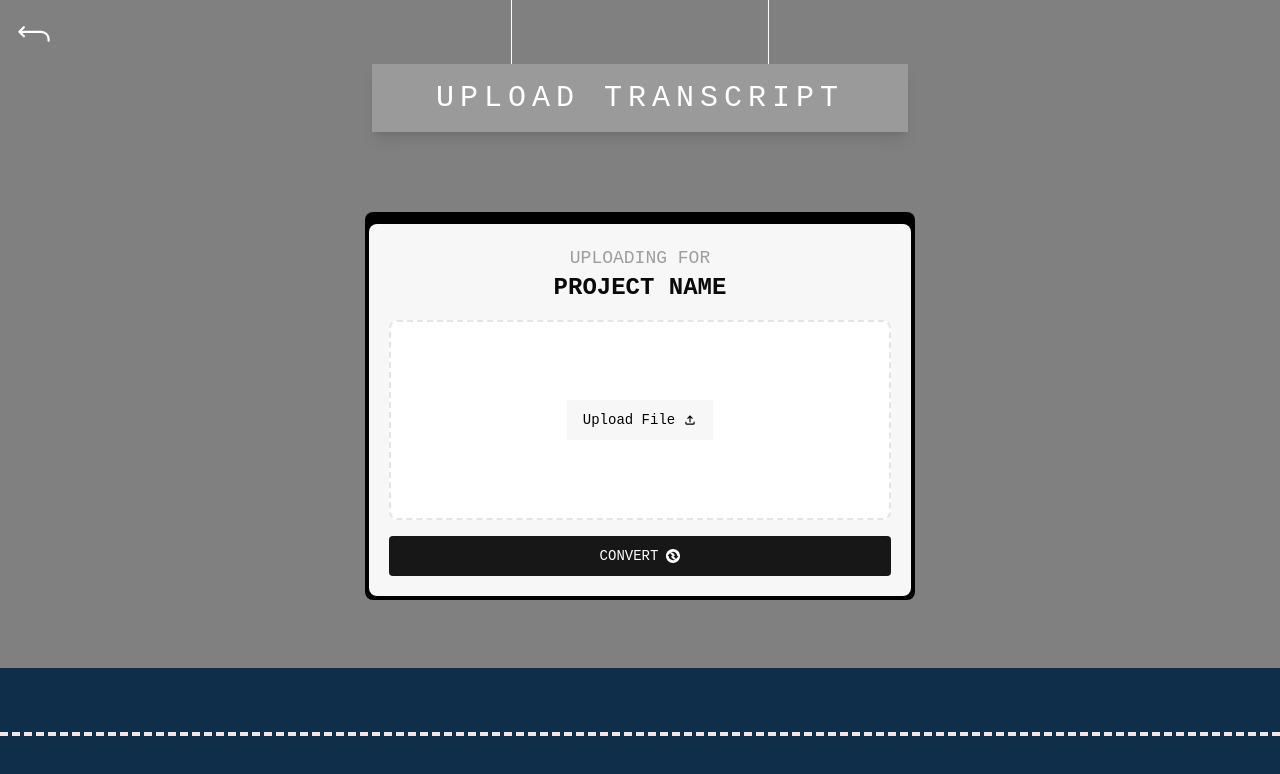
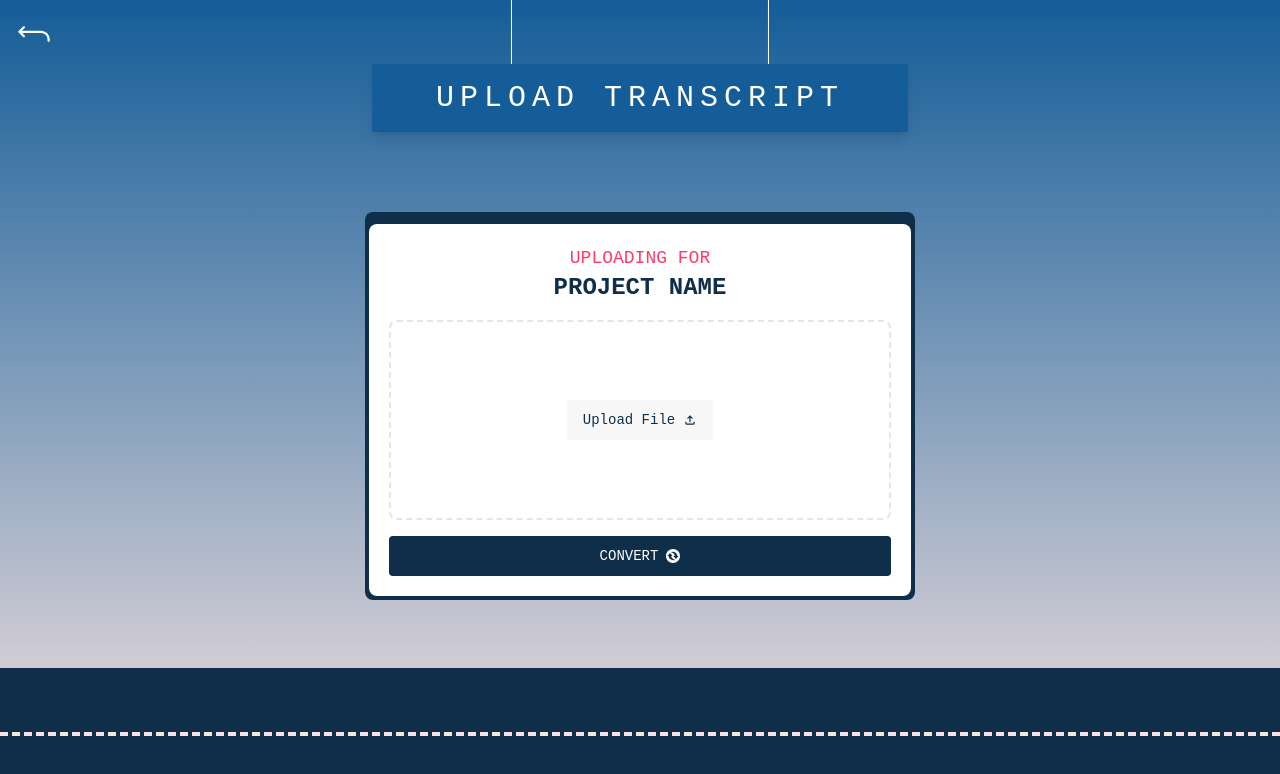
Before and after one commit to denniwang/IssueExpress, a Next.js app: page /protected/uploadTranscript in a window 1280 px wide. Shown: the top 774 px of the page. Built offline with nearby package versions, Linux system fonts and the light colour scheme.

Commit message:
more css

```diff
--- a/app/components/transcript-upload.tsx
+++ b/app/components/transcript-upload.tsx
@@ -128,9 +128,9 @@ const TranscriptUpload = () => {
   const fileInputRef = React.useRef<HTMLInputElement | null>(null);
 
   return (
-    <div className="flex flex-col items-center p-5 rounded-lg bg-[#F7F7F7]">
-      <p className="text-lg text-[#9E9E9E]">UPLOADING FOR</p>
-      <h1 className="text-2xl font-bold mb-4">PROJECT NAME</h1>
+    <div className="flex flex-col items-center p-5 rounded-lg bg-white">
+      <p className="text-lg text-[#FF3C68]">UPLOADING FOR</p>
+      <h1 className="text-2xl font-bold mb-4 text-[#0F2E4A]">PROJECT NAME</h1>
       <div
         onDrop={handleDrop}
         onDragOver={handleDragOver}
@@ -138,7 +138,7 @@ const TranscriptUpload = () => {
         className="bg-white border-2 border-dashed rounded-lg p-8 text-center cursor-pointer transition-colors hover:border-primary mb-4 flex flex-col justify-center items-center w-full"
         style={{ height: "200px" }}
       >
-        <Button className="bg-[#F7F7F7] text-black hover:bg-[#F7F7F7] hover:text-black rounded-none">
+        <Button className="bg-[#F7F7F7] text-[#0F2E4A] hover:bg-[#F7F7F7] hover:text-black rounded-none">
           Upload File <MdOutlineFileUpload className="inlined-block ml-2" />{" "}
         </Button>
         <input
@@ -163,7 +163,7 @@ const TranscriptUpload = () => {
           </div>
         )}
       </div>
-      <Button onClick={handleSubmit} className="w-full text-white rounded">
+      <Button onClick={handleSubmit} className="w-full text-white rounded bg-[#0F2E4A]">
         CONVERT <SiConvertio className="inline-block ml-2" />
       </Button>
     </div>
--- a/app/protected/uploadTranscript/page.tsx
+++ b/app/protected/uploadTranscript/page.tsx
@@ -12,7 +12,7 @@ export default function TranscriptPage() {
     validTickets.length = 0;
   }, []);
   return (
-    <div className="min-h-screen bg-[#808080] flex flex-col items-center font-retro">
+    <div className="h-screen bg-gradient-to-b from-[#145D98] to-[#F7E3E1] flex flex-col items-center font-retro">
       <div className="absolute top-4 left-4">
         <IoReturnUpBackOutline
           className="text-white text-4xl cursor-pointer"
@@ -25,11 +25,11 @@ export default function TranscriptPage() {
           <div className="w-[1px] h-16 bg-white mx-32" />
           <div className="w-[1px] h-16 bg-white mx-32" />
         </div>
-        <div className="bg-[#9A9A9A] px-16 py-4 mt-16 shadow-lg">
+        <div className="bg-[#145D98] px-16 py-4 mt-16 shadow-lg">
           <h1 className="text-3xl font-retro text-white tracking-[0.2em]">UPLOAD TRANSCRIPT</h1>
         </div>
       </div>
-      <div className="mt-20 bg-black pt-3 rounded-lg px-1 pb-1" style={{ width: "550px" }}>
+      <div className="mt-20 bg-[#0F2E4A] pt-3 rounded-lg px-1 pb-1" style={{ width: "550px" }}>
         <TranscriptUpload />
       </div>
       <RoadFooter />
```
